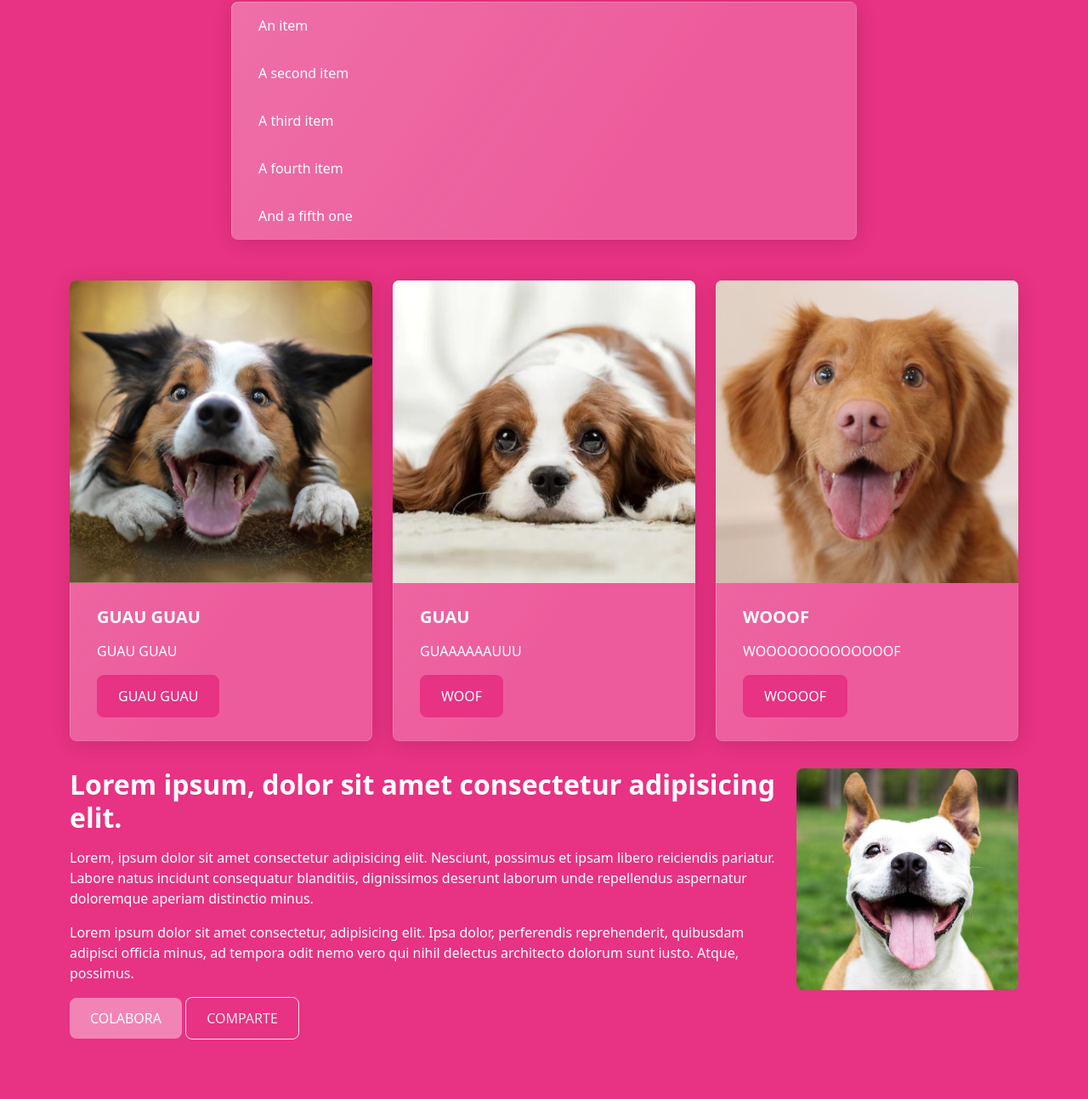
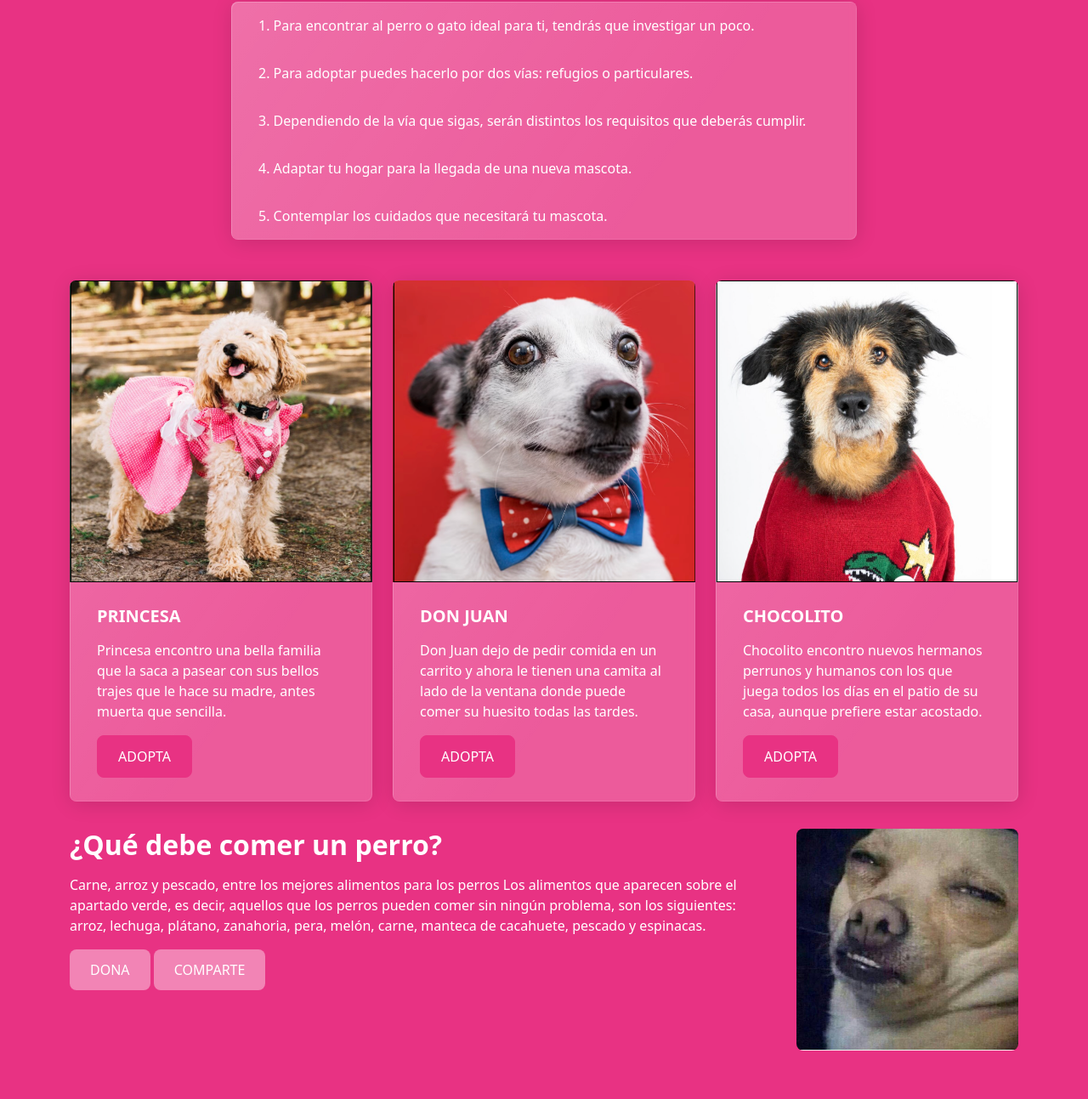
Before and after one commit to AstGon/Actividad4, a plain HTML site: page index.html in a window 1280 px wide. Shown: the part 598-1891 px from the top of the page at 85% size. Drawn offline with nearby package versions, Linux system fonts and the light colour scheme.

Commit message:
coni ultimo lo juro

```diff
--- a/index.html
+++ b/index.html
@@ -25,7 +25,7 @@
                         <ul class="dropdown-menu" aria-labelledby="navbarDropdown">
                           <li><a class="dropdown-item" href="./perros.html">PERROS</a></li>
                           <li><a class="dropdown-item" href="#">PROXIMAMENTE</a></li>
-                          <li><a class="dropdown-item" href="#">CONTRIBUIR</a></li>
+                          <li><a class="dropdown-item" href="./donacion.html">DONA</a></li>
                         </ul>
                         <li class="nav-item">
                           <a class="nav-link" href="./quienesomos.html">·QUIENES SOMOS·</a>
@@ -49,6 +49,7 @@
           <div class="carousel-item" data-bs-interval="2000">
             <img src="./assets/img/BANNER2.jpg" class="d-block w-100" alt="1">
             <div class="carousel-caption d-none d-md-block">
+              <a href="./donacion.html" class="btn"><img src="./assets/img/dona.png"></a>
             </div>
           </div>
         </div>
@@ -66,63 +67,61 @@
 <div class="container mt-3">
   <div class="row justify-content-center">
     <div class="col-8">
-      <h1> Nunca es tarde para agrandar tu familia </h1>
+      <h1> ¿CUÁLES SON LOS REQUISITOS PARA ADOPTAR UN PERRO O UN GATO? </h1>
       <ul class="list-group">
-        <li class="list-group-item">An item</li>
-        <li class="list-group-item">A second item</li>
-        <li class="list-group-item">A third item</li>
-        <li class="list-group-item">A fourth item</li>
-        <li class="list-group-item">And a fifth one</li>
+        <li class="list-group-item">1. Para encontrar al perro o gato ideal para ti, tendrás que investigar un poco.</li>
+        <li class="list-group-item">2. Para adoptar puedes hacerlo por dos vías: refugios o particulares.</li>
+        <li class="list-group-item">3. Dependiendo de la vía que sigas, serán distintos los requisitos que deberás cumplir.</li>
+        <li class="list-group-item">4. Adaptar tu hogar para la llegada de una nueva mascota.</li>
+        <li class="list-group-item">5. Contemplar los cuidados que necesitará tu mascota.</li>
       </ul>
     </div>
   </div>
   <div class="row mt-4">
     <div class="col-4"><div class="card">
-      <img class="card-img-top" src="./assets/img/perro1.png" alt="GUAU GUAU">
+      <img class="card-img-top" src="./assets/img/a1.png" alt="ADOPTADA">
       <div class="card-body">
-        <h5 class="card-title">GUAU GUAU</h5>
-        <p class="card-text">GUAU GUAU</p>
-        <a href="#" class="btn btn-primary">GUAU GUAU</a>
+        <h5 class="card-title">PRINCESA</h5>
+        <p class="card-text">Princesa encontro una bella familia que la saca a pasear con sus bellos trajes que le hace su madre, antes muerta que sencilla.</p>
+        <a href="#" class="btn btn-primary">ADOPTA</a>
       </div>
     </div>
   </div>
     <div class="col-4"><div class="card">
-  <img class="card-img-top" src="./assets/img/perro2.png" alt="GUAU">
+  <img class="card-img-top" src="./assets/img/a2.png" alt="ADOPTADA">
   <div class="card-body">
-    <h5 class="card-title">GUAU</h5>
-    <p class="card-text">GUAAAAAAUUU</p>
-    <a href="#" class="btn btn-primary">WOOF</a>
+    <h5 class="card-title">DON JUAN</h5>
+    <p class="card-text">Don Juan dejo de pedir comida en un carrito y ahora le tienen una camita al lado de la ventana donde puede comer su huesito todas las tardes.</p>
+    <a href="#" class="btn btn-primary">ADOPTA</a>
   </div>
 </div>
 </div>
     <div class="col-4"><div class="card">
-      <img class="card-img-top" src="./assets/img/perro3.png" alt="Card image cap">
+      <img class="card-img-top" src="./assets/img/a3.png" alt="ADOPTADA">
       <div class="card-body">
-        <h5 class="card-title">WOOOF</h5>
-        <p class="card-text">WOOOOOOOOOOOOOF</p>
-        <a href="#" class="btn btn-primary">WOOOOF</a>
+        <h5 class="card-title">CHOCOLITO</h5>
+        <p class="card-text">Chocolito encontro nuevos hermanos perrunos y humanos con los que juega todos los días en el patio de su casa, aunque prefiere estar acostado.</p>
+        <a href="#" class="btn btn-primary">ADOPTA</a>
       </div>
     </div>
   </div>
   </div>
   <div class="row mt-3">
     <div class="col-9">
-         <h2>Lorem ipsum, dolor sit amet consectetur adipisicing elit.</h2>
-         <p>Lorem, ipsum dolor sit amet consectetur adipisicing elit. Nesciunt, possimus et ipsam libero reiciendis pariatur. Labore natus incidunt consequatur blanditiis, dignissimos deserunt laborum unde repellendus aspernatur doloremque aperiam distinctio minus.
-          <p>Lorem ipsum dolor sit amet consectetur, adipisicing elit. Ipsa dolor, perferendis reprehenderit, quibusdam adipisci officia minus, ad tempora odit nemo vero qui nihil delectus architecto dolorum sunt iusto. Atque, possimus.</p>
+         <h2>¿Qué debe comer un perro?</h2>
+         <p>Carne, arroz y pescado, entre los mejores alimentos para los perros
+          Los alimentos que aparecen sobre el apartado verde, es decir, aquellos que los perros pueden comer sin ningún problema, son los siguientes: arroz, lechuga, plátano, zanahoria, pera, melón, carne, manteca de cacahuete, pescado y espinacas.</p>
          </p>
 
+
          <div>
-          <button type="button" class="btn btn-secondary">COLABORA</button>
-          <button type="button" class="btn btn-outline-light">COMPARTE</button>
+          <a class="btn btn-secondary" href="./donacion.html">DONA</a>
+          <a class="btn btn-secondary" href="https://instagram.com/">COMPARTE</a>
         </div>
-
-
-
     </div>
     <div class="col-3">
 
-      <img src="./assets/img/perro6.png" class="img-fluid rounded">
+      <img src="./assets/img/PMEME.jpg" class="img-fluid rounded">
     </div>
   </div>
 
```
Also changed, not shown: donacion.html (added, +47 -0 lines), assets/img/BANNER2.jpg, assets/img/PMEME.jpg (added), assets/img/a1.png (added), assets/img/a2.png (added), assets/img/a3.png (added), assets/img/dona.png (added), assets/img/logo-hp.png.
